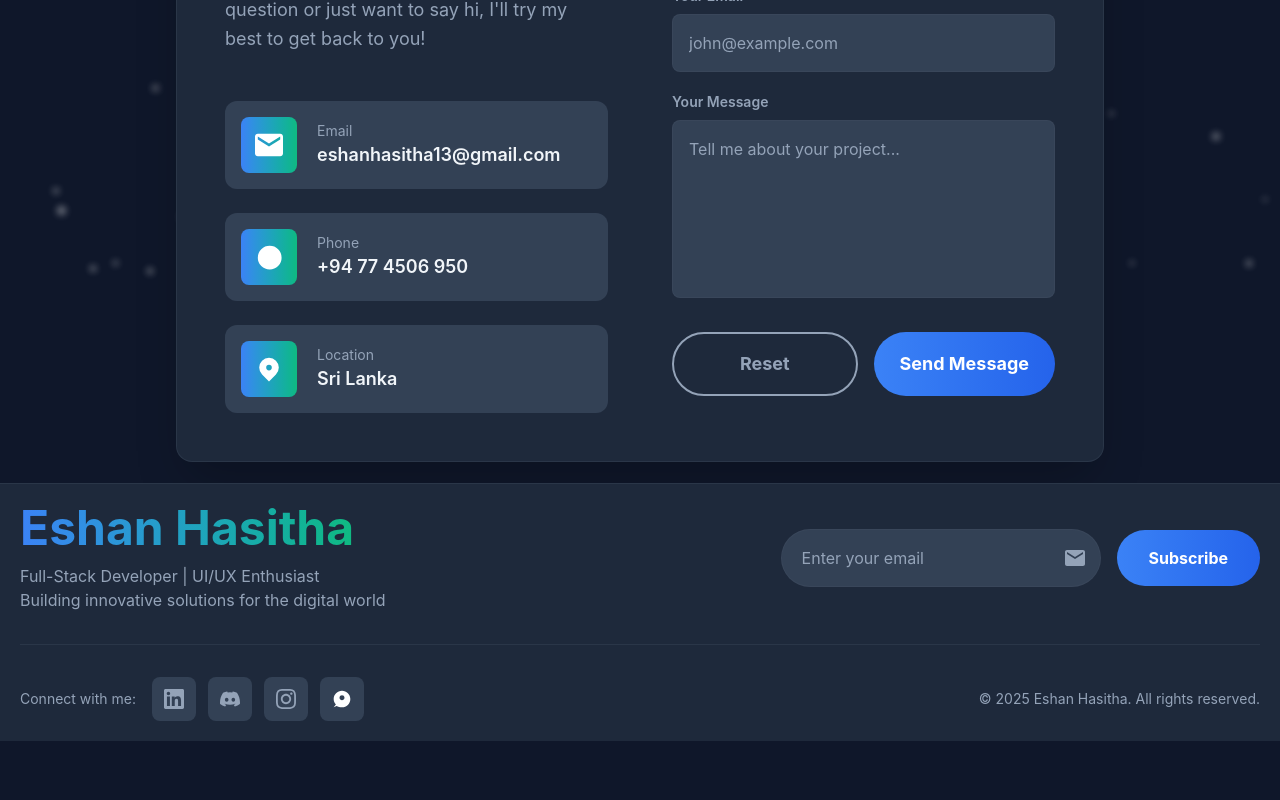
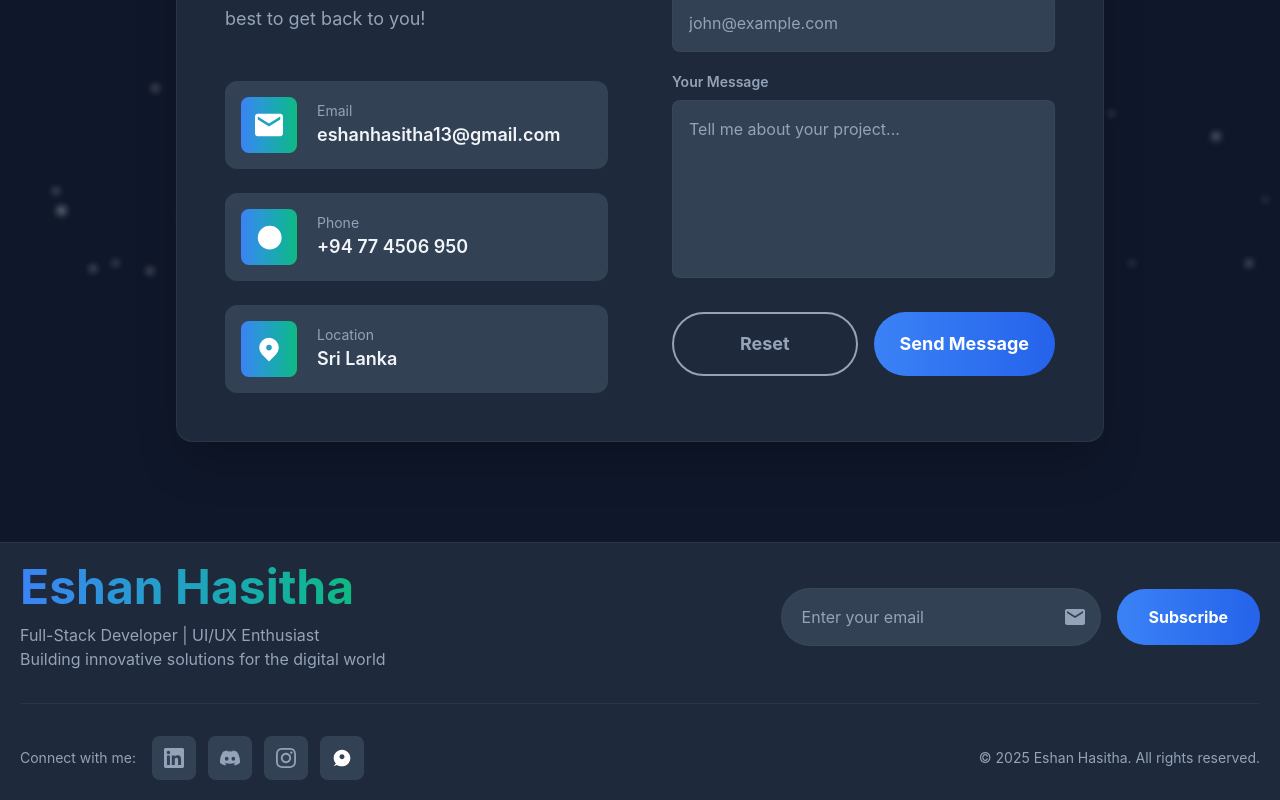
Before and after one commit to eshanhasitha/react-portfolio-web, a React (Vite) app: page /contact in a window 1280 px wide. Shown: the part 497-1297 px from the top of the page. Before the commit the page ends 1238 px from the top, so only its background shows below. Built offline with nearby package versions, Linux system fonts and the light colour scheme.

Commit message:
Fixed footer

```diff
--- a/src/components/Footer.jsx
+++ b/src/components/Footer.jsx
@@ -2,7 +2,7 @@ import React from 'react'
 
 const Footer = () => {
   return (
-    <footer className='relative left-0 top-240 mt-5 p-5 md:p-5 bg-[#1E293B] border-t border-[#475569]/30'>
+    <footer className='relative left-0 p-5 md:p-5 bg-[#1E293B] border-t border-[#475569]/30'>
       <div className='max-w-7xl mx-auto'>
         <div className='flex flex-col md:flex-row justify-between items-center gap-2'>
           {/* Left Section */}
--- a/src/pages/Contact.jsx
+++ b/src/pages/Contact.jsx
@@ -4,7 +4,8 @@ import Footer from '../components/Footer'
 const Contact = () => {
   return (
     <>
-      <div className='absolute flex flex-col items-center justify-center mx-4 my-25 md:mx-16 lg:mx-32 xl:mx-44 p-8 md:p-12 bg-[#1E293B] rounded-2xl shadow-2xl border border-[#475569]/30' id='contact'>
+      <div className='flex flex-col'>
+        <div className='flex flex-col items-center justify-center mx-4 my-25 md:mx-16 lg:mx-32 xl:mx-44 p-8 md:p-12 bg-[#1E293B] rounded-2xl shadow-2xl border border-[#475569]/30' id='contact'>
 
           <div className='text-center mb-16'>
             <h1 className='text-5xl lg:text-7xl font-bold mb-4'>
@@ -17,8 +18,6 @@ const Contact = () => {
               Have a project in mind or just want to chat? Feel free to reach out!
             </p>
           </div>
-
-
           <div className='flex flex-col lg:flex-row gap-12 lg:gap-16'>
 
             <div className='flex flex-col gap-8 flex-1'>
@@ -129,7 +128,9 @@ const Contact = () => {
           </div>
 
         </div>
-      <Footer/>
+
+        <Footer />
+      </div>
     </>
   )
 }
```
Lines whose indentation alone changed are shown as unchanged.
